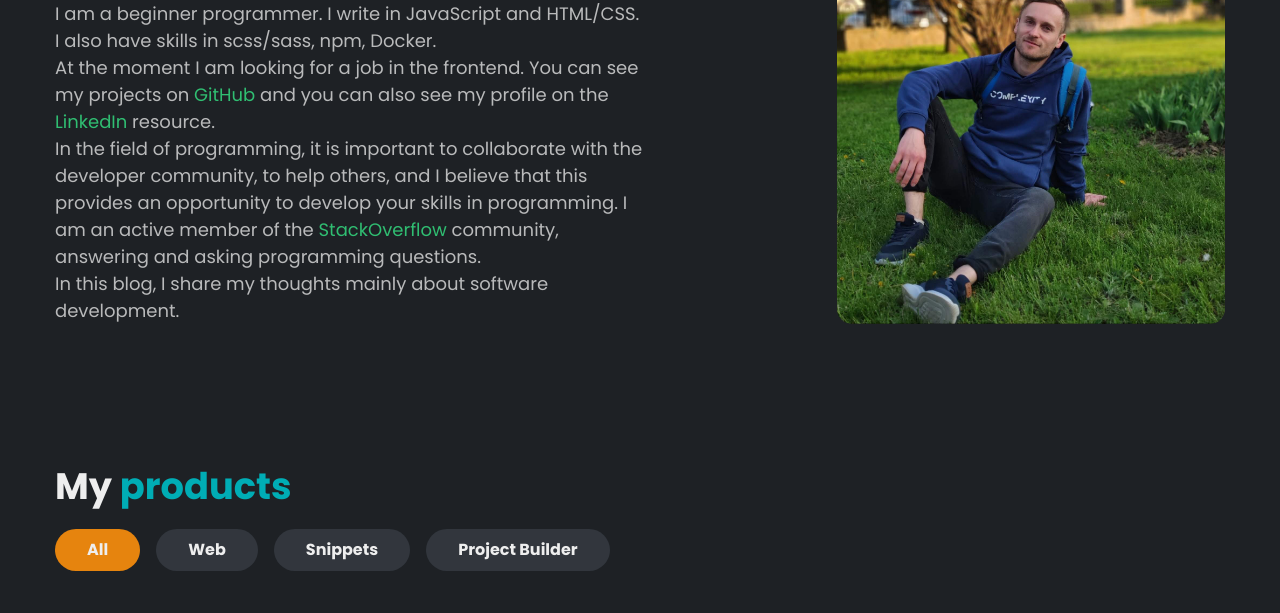
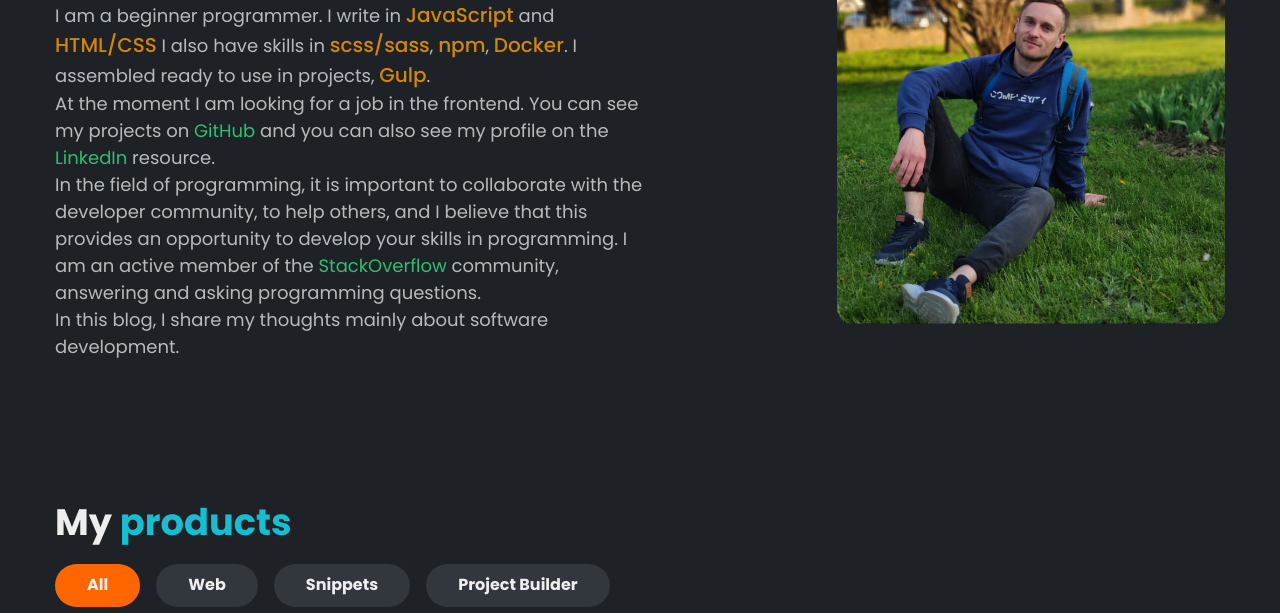
Before and after one commit to papchenko/papchenko.com, a plain HTML site: page index.html in a window 1280 px wide. Shown: the part 718-1331 px from the top of the page. Drawn offline with Linux system fonts and the light colour scheme.

```diff
--- a/css/scss/common.scss
+++ b/css/scss/common.scss
@@ -1,12 +1,18 @@
 // root
 :root {
-  --light-blue: #00adb5;
-  --dark-blue: #4682b4;
+  --dark-grey: #1e2125;
+  --light-white: #eeeeee;
+  --light-white2: #fafafa;
+  --dark--blue: #38569f;
+  --dark-blue2: #38569f;
+  --light-blue: #17bed2;
+  --light-blue2: #4682b4;
+  --light-blue3: #4586FF;
+  --light-blue4: #00adb5;
+  --dark-yellow: #ff6600;
   --light-yellow: #f9a743;
-  --dark-yellow: #e6840e;
-  --light-white: #eeeeee;
+  --dark-yellow2: #e6840e;
   --light-green: #30be72;
-  --dark-grey: #1e2125;
 }
 
 // title
@@ -78,6 +84,11 @@
 .about__text a {
   color: var(--light-green);
 }
+.text__skills {
+  color: #d28707;
+  font-size: 1.25rem;
+  font-weight: 500;
+}
 
 .about__text a:hover {
   text-decoration: underline;
--- a/css/scss/footer.scss
+++ b/css/scss/footer.scss
@@ -1,11 +1,18 @@
+// root
 :root {
-  --light-blue: #00adb5;
-  --dark-blue: #4682b4;
+  --dark-grey: #1e2125;
+  --light-white: #eeeeee;
+  --light-white2: #fafafa;
+  --dark--blue: #38569f;
+  --dark-blue2: #38569f;
+  --light-blue: #17bed2;
+  --light-blue2: #4682b4;
+  --light-blue3: #4586FF;
+  --light-blue4: #00adb5;
+  --dark-yellow: #ff6600;
   --light-yellow: #f9a743;
-  --dark-yellow: #e6840e;
-  --light-white: #eeeeee;
+  --dark-yellow2: #e6840e;
   --light-green: #30be72;
-  --dark-grey: #1e2125;
 }
 
 .footer {
--- a/css/scss/header.scss
+++ b/css/scss/header.scss
@@ -1,11 +1,18 @@
+// root
 :root {
-  --light-blue: #00adb5;
-  --dark-blue: #4682b4;
+  --dark-grey: #1e2125;
+  --light-white: #eeeeee;
+  --light-white2: #fafafa;
+  --dark--blue: #38569f;
+  --dark-blue2: #38569f;
+  --light-blue: #17bed2;
+  --light-blue2: #4682b4;
+  --light-blue3: #4586FF;
+  --light-blue4: #00adb5;
+  --dark-yellow: #ff6600;
   --light-yellow: #f9a743;
-  --dark-yellow: #e6840e;
-  --light-white: #eeeeee;
+  --dark-yellow2: #e6840e;
   --light-green: #30be72;
-  --dark-grey: #1e2125;
 }
 
 .menu-open body {
--- a/css/scss/main.scss
+++ b/css/scss/main.scss
@@ -1,12 +1,18 @@
 // root
 :root {
-  --light-blue: #00adb5;
-  --dark-blue: #4682b4;
+  --dark-grey: #1e2125;
+  --light-white: #eeeeee;
+  --light-white2: #fafafa;
+  --dark--blue: #38569f;
+  --dark-blue2: #38569f;
+  --light-blue: #17bed2;
+  --light-blue2: #4682b4;
+  --light-blue3: #4586FF;
+  --light-blue4: #00adb5;
+  --dark-yellow: #ff6600;
   --light-yellow: #f9a743;
-  --dark-yellow: #e6840e;
-  --light-white: #eeeeee;
+  --dark-yellow2: #e6840e;
   --light-green: #30be72;
-  --dark-grey: #1e2125;
 }
 
 .page {
--- a/css/scss/style.scss
+++ b/css/scss/style.scss
@@ -7,13 +7,19 @@
 
 // root
 :root {
-  --light-blue: #00adb5;
-  --dark-blue: #4682b4;
+  --dark-grey: #1e2125;
+  --light-white: #eeeeee;
+  --light-white2: #fafafa;
+  --dark--blue: #38569f;
+  --dark-blue2: #38569f;
+  --light-blue: #17bed2;
+  --light-blue2: #4682b4;
+  --light-blue3: #4586FF;
+  --light-blue4: #00adb5;
+  --dark-yellow: #ff6600;
   --light-yellow: #f9a743;
-  --dark-yellow: #e6840e;
-  --light-white: #eeeeee;
+  --dark-yellow2: #e6840e;
   --light-green: #30be72;
-  --dark-grey: #1e2125;
 }
 
 // general
@@ -147,6 +153,11 @@ body._color-mode {
   .about__text a {
     color: var(--light-green);
   }
+  .text__skills {
+    color: var(--light-blue4);
+    font-size: 1.25rem;
+    font-weight: 500;
+  }
 
   .menu-footer__link:hover {
     color: var(--dark-yellow);
--- a/index.html
+++ b/index.html
@@ -101,9 +101,9 @@
                         <h2 data-anim class="about__title title">Hi! My name is <span>Mykola
                                 Papchenko</span></h2>
                         <div class="about__text">
-                            <p data-anim>
-                                I am a beginner programmer. I write in JavaScript and HTML/CSS. I also have skills in
-                                scss/sass, npm, Docker.
+                            <span data-anim>
+                                I am a beginner programmer. I write in <span class="text__skills">JavaScript</span> and <span class="text__skills">HTML/CSS</span> I also have skills in
+                                <span class="text__skills">scss/sass</span>, <span class="text__skills">npm</span>, <span class="text__skills">Docker</span>. I assembled ready to use in projects, <span class="text__skills">Gulp</span>.
                                 <br>
                                 At the moment I am looking for a job in the frontend.
                                 You can see my projects on <a target="_blank"
```
Also changed, not shown: lang.html (+1 -1 lines), css/common.css, css/footer.css, css/header.css, css/main.css, css/scss/header.css (deleted), css/style.css, resources/img/papckenko-logo.svg, 1 other file.
